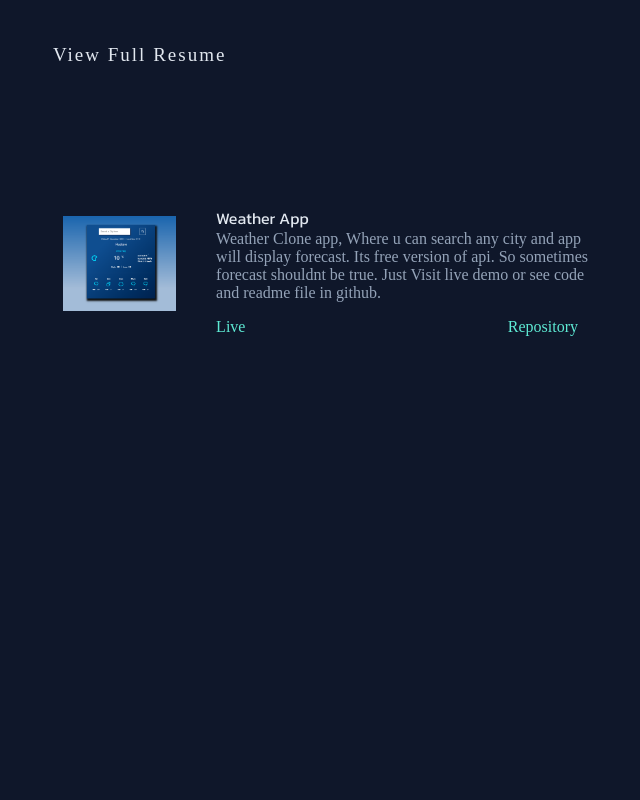
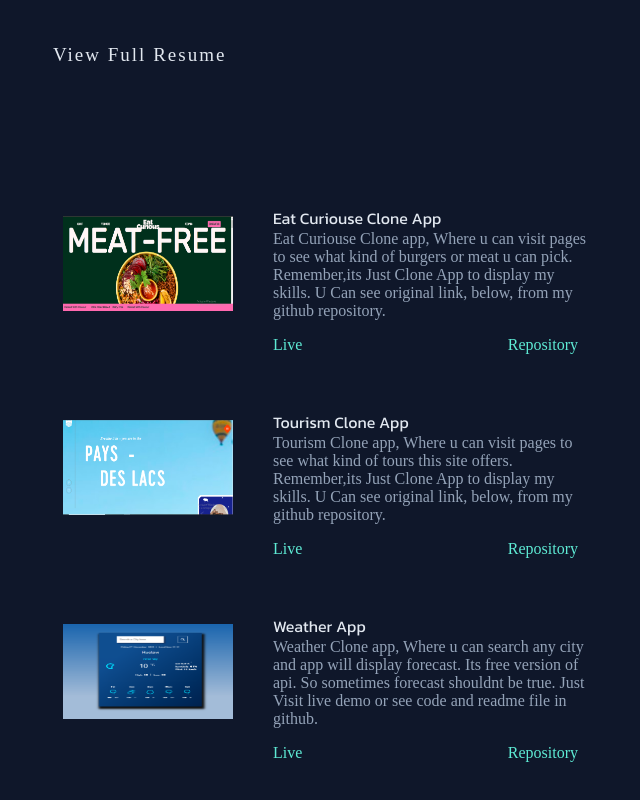
Before and after one commit to kila21/portfolio, a React (Vite) app: page / in a window 1280 px wide. Shown: the part 1492-2292 px from the top of the page, without its empty margins (637-1277 px from the left). Before the commit the page ends 1894 px from the top, so only its background shows below. Built offline with nearby package versions, Linux system fonts and the light colour scheme; a web font is replaced by a local one.

Commit message:
add 2 more project

```diff
--- a/src/components/Projects/Projects.tsx
+++ b/src/components/Projects/Projects.tsx
@@ -2,11 +2,30 @@ import styled from "styled-components";
 import { ProjectsItem } from "./ProjectsItem";
 
 import weather from "../../images/weather.png";
+import lepay from "../../images/lepay.png";
+import eat from "../../images/eat.png";
 
 export const Projects = () => {
   return (
     <ProjectsStyled id="projects">
       <ProjectTitle>Projects</ProjectTitle>
+
+      <ProjectsItem
+        img={eat}
+        text="Eat Curiouse Clone app, Where u can visit pages to see what kind of burgers or meat u can pick. Remember,its Just Clone App to display my skills. U Can see original link, below, from my github repository."
+        title="Eat Curiouse Clone App"
+        liveLink="https://eat-curious-clone-rose.vercel.app/"
+        repoLink="https://github.com/kila21/eat-curious-clone"
+      />
+
+      <ProjectsItem
+        img={lepay}
+        text="Tourism Clone app, Where u can visit pages to see what kind of tours this site offers. Remember,its Just Clone App to display my skills. U Can see original link, below, from my github repository."
+        title="Tourism Clone App"
+        liveLink="https://lepay-tourism-clone.vercel.app/"
+        repoLink="https://github.com/kila21/lepay-tourism-clone"
+      />
+
       <ProjectsItem
         img={weather}
         text="Weather Clone app, Where u can search any city and app will display forecast. Its free version of api. So sometimes forecast shouldnt be true. Just Visit live demo or see code and readme file in github."
--- a/src/components/Projects/ProjectsItem.tsx
+++ b/src/components/Projects/ProjectsItem.tsx
@@ -45,7 +45,7 @@ const ProjectsItemStyled = styled.div`
 `;
 
 const ProjectsItemImage = styled.img`
-  width: 170px;
+  min-width: 170px;
   height: 95px;
   cursor: pointer;
 
```
